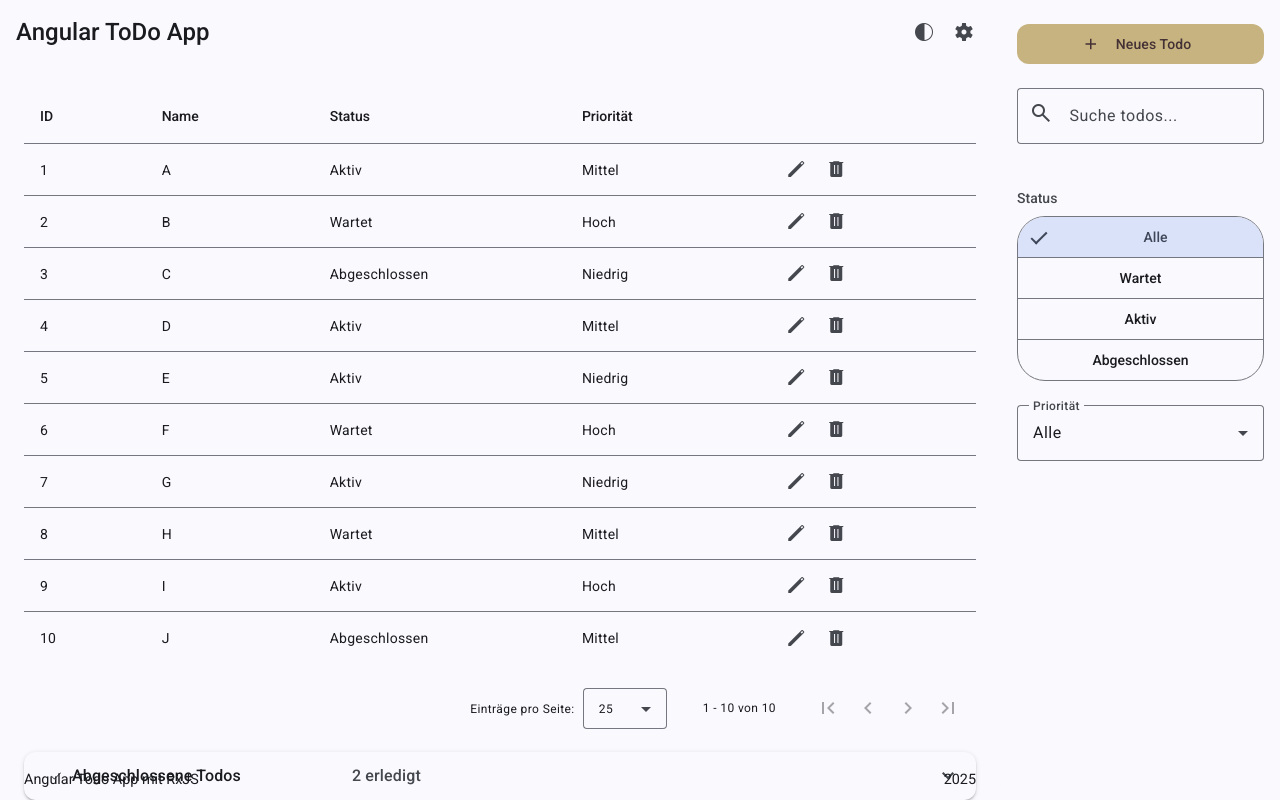
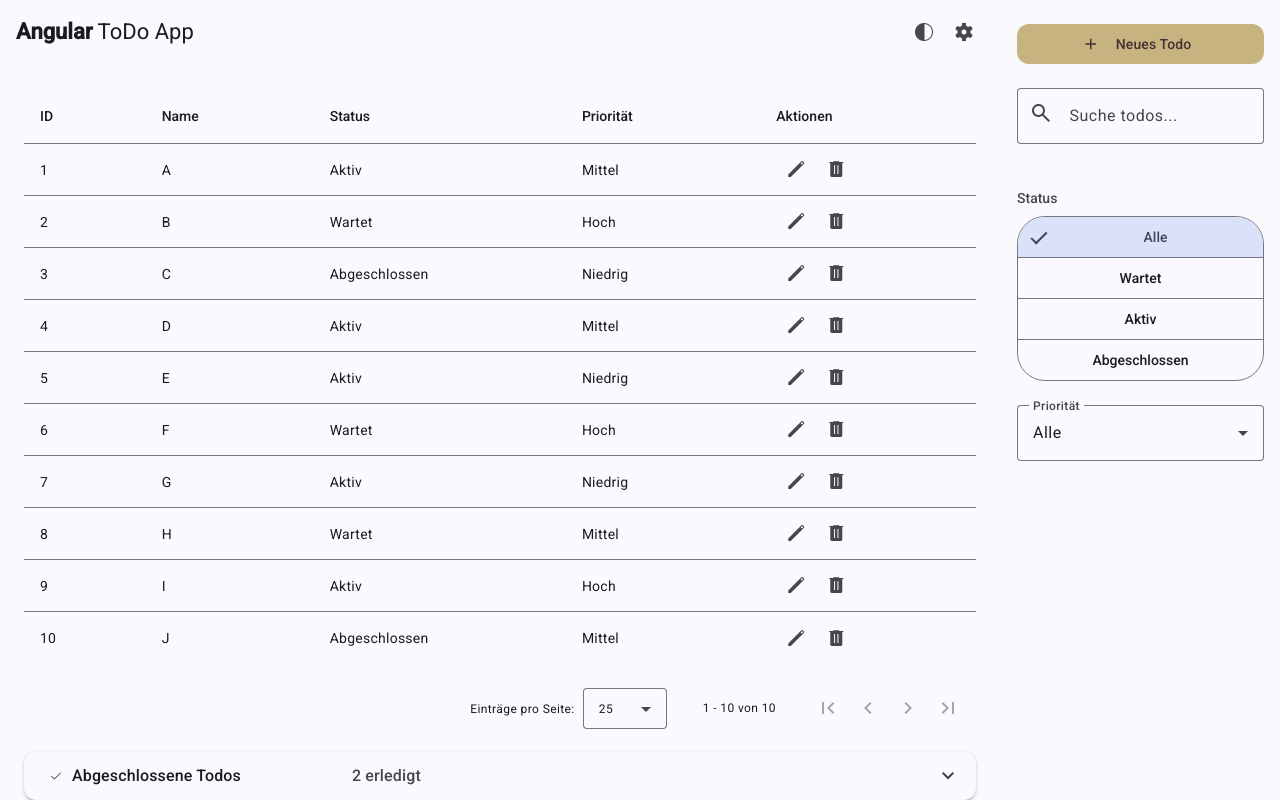
Before and after one commit to oibafbruh/rxjs-todo, an Angular app: page / in a window 1280 px wide. Built offline with nearby package versions, Linux system fonts and the light colour scheme.

Commit message:
final commit of the day

```diff
--- a/src/app/app.css
+++ b/src/app/app.css
@@ -20,3 +20,7 @@
 .content {
   padding: 24px;
 }
+
+.mat-mdc-icon-button {
+  padding: calc(5.5px);
+}
--- a/src/app/components/footer/footer.component.css
+++ b/src/app/components/footer/footer.component.css
@@ -1,7 +1,6 @@
 .footer {
   display: flex;
   align-items: center;
-  position: sticky;
   left: 0;
   bottom: 0;
   width: 100%;
--- a/src/app/components/footer/footer.component.html
+++ b/src/app/components/footer/footer.component.html
@@ -1,5 +1,5 @@
 <div class="footer">
-    <span class="text">Angular Todo App mit RxJS</span>
+    <span class="text">Angular Todo App mit RxJS | <a href="https://github.com/oibafbruh/rxjs-todo" target="_blank">GitHub Repository</a></span>
 
     <span class="spacer"></span>
 
--- a/src/app/components/header/header.component.html
+++ b/src/app/components/header/header.component.html
@@ -1,7 +1,6 @@
 <mat-toolbar>
 
-  <span class="header-title">Angular ToDo App</span>
-
+  <span><strong>Angular</strong> ToDo App</span>
   <span class="spacer"></span>
 
 <!-- Intetion hier ist mal zwischen Light/Dark Mode zu wechseln -->
--- a/src/app/components/table/table.component.html
+++ b/src/app/components/table/table.component.html
@@ -21,7 +21,7 @@
   </ng-container>
 
   <ng-container matColumnDef="actions">
-    <th mat-header-cell *matHeaderCellDef></th> <td mat-cell *matCellDef="let todo" class="actions-cell">
+    <th mat-header-cell *matHeaderCellDef> Aktionen </th> <td mat-cell *matCellDef="let todo" class="actions-cell">
       <button mat-icon-button color="primary" matTooltip="Bearbeiten" class="edit-button" (click)="onEdit(todo)" aria-label="Edit todo">
         <mat-icon>edit</mat-icon>
       </button>
--- a/src/styles.css
+++ b/src/styles.css
@@ -3,3 +3,9 @@
 
 html, body { height: 100%; }
 body { margin: 0; font-family: Roboto, "Helvetica Neue", sans-serif; }
+
+.mat-mdc-icon-button {
+  padding: calc(5.5px);
+}
+
+/*#C7B37F*/
```
